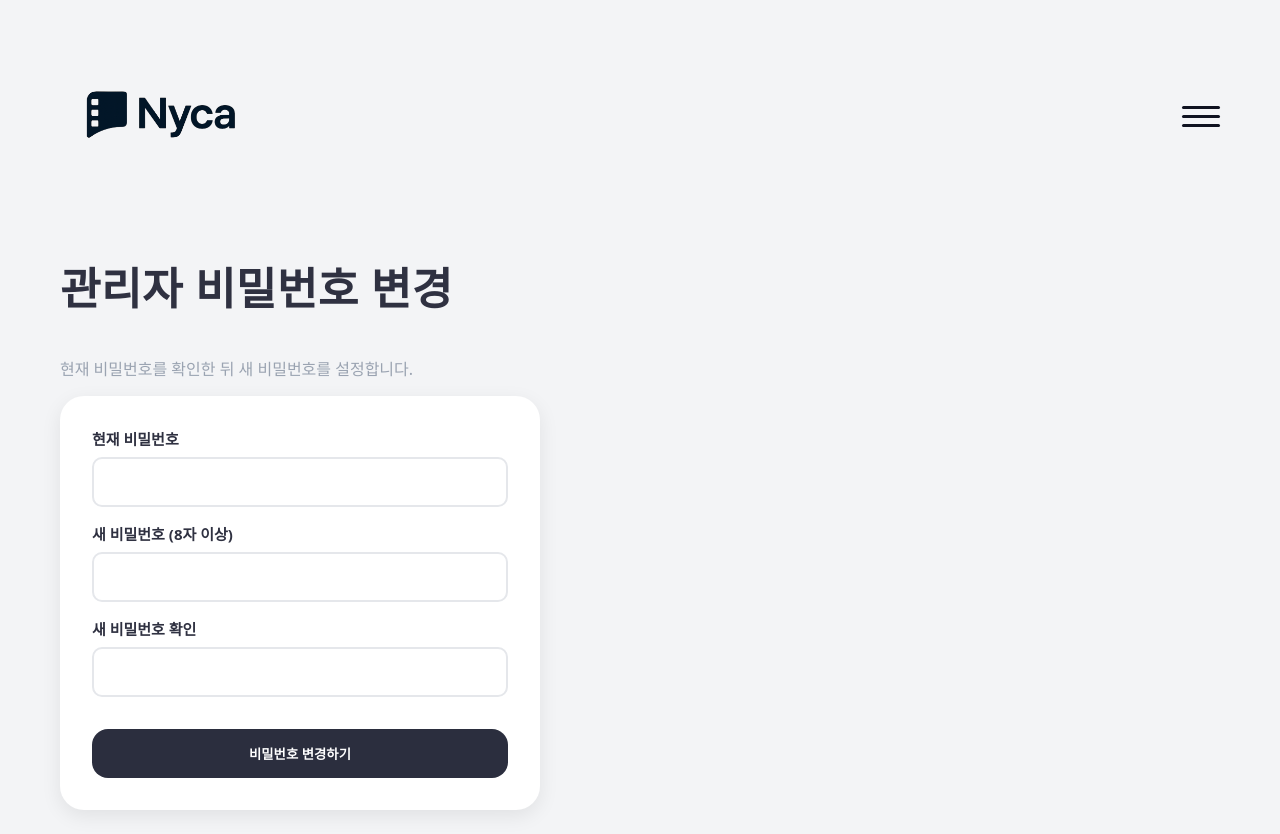
After one commit to kjh090710/namnyeongcinema, a Flask app: page /admin/password in a window 1280 px wide. The commit adds this page. Run offline with Flask 3, Linux system fonts and the light colour scheme; the visitor is signed in with stand-in values (Sample User, id 1).

Commit message:
reupload: all project files -14v

```diff
--- a/app.py
+++ b/app.py
@@ -6,6 +6,8 @@ from movies import MOVIES as BASE_MOVIES, TIMES, HALLS, BOOK_TYPES
 from urllib.parse import urlencode
 import re
 from pathlib import Path
+from werkzeug.security import generate_password_hash, check_password_hash
+
 
 try:
     from zoneinfo import ZoneInfo
@@ -26,13 +28,53 @@ def db():
     return conn
 
 def ensure_kv_table():
+    """단순 key-value 설정 테이블 (settings) 보장"""
     with db() as conn:
         conn.execute("""
-            CREATE TABLE IF NOT EXISTS settings (
-                key   TEXT PRIMARY KEY,
-                value TEXT
-            )
+        CREATE TABLE IF NOT EXISTS settings (
+            key   TEXT PRIMARY KEY,
+            value TEXT NOT NULL
+        );
         """)
+
+def admin_required(fn):
+    """관리자 세션 확인용 전역 데코레이터"""
+    @wraps(fn)
+    def wrapper(*args, **kwargs):
+        if not session.get("is_admin"):
+            flash("관리자 로그인이 필요합니다.", "error")
+            next_url = request.path
+            return redirect(url_for("admin_login", next=next_url))
+        return fn(*args, **kwargs)
+    return wrapper
+
+def get_admin_password_hash():
+    """DB에 저장된 관리자 비밀번호 해시를 가져온다.
+       없으면 환경변수/기본값을 해시로 만들어 초기값으로 사용."""
+    ensure_kv_table()
+    with db() as conn:
+        row = conn.execute(
+            "SELECT value FROM settings WHERE key='admin_password_hash'"
+        ).fetchone()
+
+    if row:
+        return row[0]
+
+    plain = current_app.config.get("ADMIN_PASSWORD", "nnhs2025!")
+    return generate_password_hash(plain)
+
+
+def set_admin_password_hash(new_plain: str):
+    """관리자 비밀번호를 새로운 값으로 변경(해시 저장)."""
+    ensure_kv_table()
+    hashed = generate_password_hash(new_plain)
+    with db() as conn:
+        conn.execute("""
+        INSERT INTO settings(key, value)
+        VALUES('admin_password_hash', ?)
+        ON CONFLICT(key) DO UPDATE SET value=excluded.value
+        """, (hashed,))
+    return hashed
 
 def set_setting(key, value):
     ensure_kv_table()
@@ -236,11 +278,40 @@ DEFAULT_RULES_DOC = """여기에 현재 쓰고 있는 규정 전문 전체를
 def create_app():
     app = Flask(__name__, template_folder="templates", static_folder="static")
     app.config["SECRET_KEY"] = os.environ.get("SECRET_KEY", "dev-nnhs-cinema")
-    app.config["ADMIN_PASSWORD"] = os.environ.get("ADMIN_PASSWORD", "nnhsnycaad1986@@")
+    app.config["ADMIN_PASSWORD"] = os.environ.get("ADMIN_PASSWORD", "adggnnhs1199@@")
     app.config["TEACHER_PASSCODE"] = os.environ.get("TEACHER_PASSCODE", "tnnhsnyca1986@@")
 
     Path(app.instance_path).mkdir(parents=True, exist_ok=True)
     app.config["DB_PATH"] = os.path.join(app.instance_path, "cinema.db")
+
+    @app.route("/admin/password", methods=["GET", "POST"], endpoint="admin_password_change")
+    @admin_required
+    def admin_password_change():
+        if request.method == "POST":
+            current = (request.form.get("current_password") or "").strip()
+            new     = (request.form.get("new_password") or "").strip()
+            confirm = (request.form.get("new_password_confirm") or "").strip()
+
+            from werkzeug.security import check_password_hash
+
+            stored_hash = get_admin_password_hash()
+            if not check_password_hash(stored_hash, current):
+                flash("현재 비밀번호가 올바르지 않습니다.", "error")
+                return redirect(request.url)
+
+            if len(new) < 8:
+                flash("새 비밀번호는 8자 이상으로 설정해 주세요.", "error")
+                return redirect(request.url)
+
+            if new != confirm:
+                flash("새 비밀번호와 확인 비밀번호가 일치하지 않습니다.", "error")
+                return redirect(request.url)
+
+            set_admin_password_hash(new)
+            flash("관리자 비밀번호가 변경되었습니다.", "ok")
+            return redirect(url_for("admin_dashboard"))
+
+        return render_template("admin/password_change.html")
 
     @app.template_filter("badge_status")
     def badge_status(s):
@@ -272,15 +343,6 @@ def create_app():
                 return redirect(url_for("rules", rtype=rtype))
             if not session.get("agreed_privacy"):
                 return redirect(url_for("privacy_agree", rtype=rtype))
-
-    def admin_required(fn):
-        @wraps(fn)
-        def wrapper(*args, **kwargs):
-            if not session.get("is_admin"):
-                flash("관리자 로그인이 필요합니다.", "error")
-                return redirect(url_for("admin_login", next=request.path))
-            return fn(*args, **kwargs)
-        return wrapper
 
     def teacher_required(view_func):
         @wraps(view_func)
@@ -461,7 +523,7 @@ def create_app():
                     return redirect(request.url)
 
                 member_ids_raw = form.get("member_ids", "")
-                member_ids = normalize_member_names(member_ids_raw)
+                member_ids = normalize_member_ids(member_ids_raw)
 
                 id_list = [x for x in member_ids.split(",") if x.strip()]
 
@@ -608,10 +670,16 @@ def create_app():
     @app.route("/admin/login", methods=["GET","POST"])
     def admin_login():
         if request.method == "POST":
-            if request.form.get("password","") == current_app.config["ADMIN_PASSWORD"]:
+            pw = (request.form.get("password") or "").strip()
+
+            stored_hash = get_admin_password_hash()
+            if check_password_hash(stored_hash, pw):
                 session["is_admin"] = True
+                flash("관리자 로그인 성공", "ok")
                 return redirect(url_for("admin_dashboard"))
+
             flash("비밀번호가 올바르지 않습니다.", "error")
+
         return render_template("admin/login.html")
 
     @app.route("/admin/logout")
--- a/templates/admin/dashboard.html
+++ b/templates/admin/dashboard.html
@@ -11,6 +11,7 @@
     <a class="btn btn-primary" href="{{ url_for('admin_movies') }}">🎬 영화 관리</a>
     <a class="btn btn-primary" href="{{ url_for('admin_schedule') }}">🗓 스케줄 관리</a>
     <a class="btn btn-primary" href="{{ url_for('admin_rules_edit') }}">📄 규정 편집</a>
+    <a class="btn btn-soft" href="{{ url_for('admin_password_change') }}">🔐 비밀번호 변경</a>
   </div>
 
   <div class="card">
--- a/templates/admin/login.html
+++ b/templates/admin/login.html
@@ -1,11 +1,15 @@
 {% extends "base.html" %}
 {% block title %}관리자 로그인{% endblock %}
 {% block content %}
+
+<div class="home-text">
+  <h1 class="home-title">관리자가 아닌 인원이 접속시 처벌될 수 있습니다.</h1>
 <div class="card" style="max-width:420px">
   <h2 style="margin:0 0 12px">관리자 로그인</h2>
   <form method="post" class="form">
     <label>비밀번호 <input class="input" type="password" name="password" required></label>
     <button class="btn primary">로그인</button>
   </form>
+
 </div>
 {% endblock %}
--- /dev/null
+++ b/templates/admin/password_change.html
@@ -0,0 +1,30 @@
+{% extends "base.html" %}
+{% block title %}관리자 비밀번호 변경 · 남녕시네마{% endblock %}
+
+{% block content %}
+<section class="stack mt-24">
+  <h1 class="h-title-xxl">관리자 비밀번호 변경</h1>
+  <p class="text-muted">현재 비밀번호를 확인한 뒤 새 비밀번호를 설정합니다.</p>
+</section>
+
+<form method="post" class="card stack" style="max-width:480px;">
+  <label class="field">
+    <span class="label">현재 비밀번호</span>
+    <input type="password" name="current_password" class="input" required>
+  </label>
+
+  <label class="field">
+    <span class="label">새 비밀번호 (8자 이상)</span>
+    <input type="password" name="new_password" class="input" required>
+  </label>
+
+  <label class="field">
+    <span class="label">새 비밀번호 확인</span>
+    <input type="password" name="new_password_confirm" class="input" required>
+  </label>
+
+  <button type="submit" class="btn btn-primary btn-block mt-16">
+    비밀번호 변경하기
+  </button>
+</form>
+{% endblock %}
--- a/templates/base.html
+++ b/templates/base.html
@@ -37,7 +37,6 @@
         <li><a href="{{ url_for('admin_rules_edit') }}">규정 편집</a></li>
         <li><a href="{{ url_for('admin_logout') }}">관리자 로그아웃</a></li>
       {% else %}
-        <li><a href="{{ url_for('admin_dashboard') }}">관리자</a></li>
       {% endif %}
     </ul>
   </nav>
```
Also changed, not shown: templates/login.html (deleted, +0 -17 lines).
